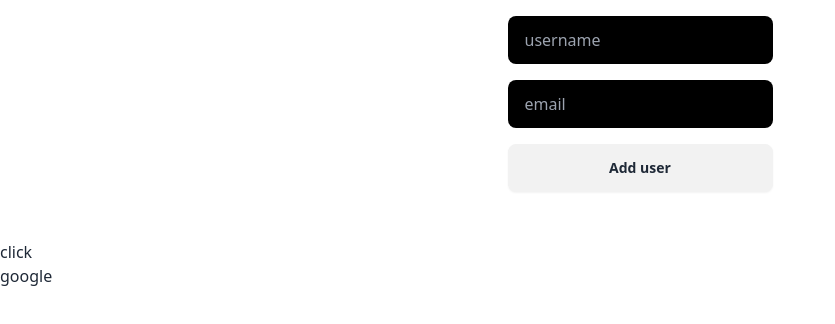
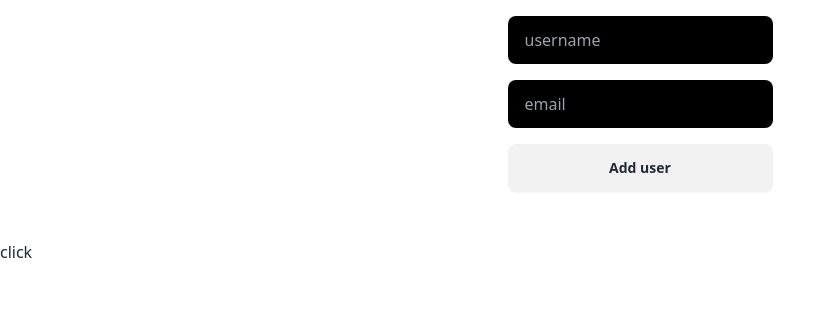
Before and after one commit to Foshati/reactfrontcast-learn, a React (Vite) app: page / in a window 1280 px wide. Shown: the top 324 px of the page, without its empty margins (0-835 px from the left). Built offline with nearby package versions, Linux system fonts and the light colour scheme.

Commit message:
polymorphic component

```diff
--- a/src/App.tsx
+++ b/src/App.tsx
@@ -3,6 +3,7 @@ import UserList from "./components/UserList";
 import AddUser from "./components/AddUser";
 import Input from "./components/Input";
 import Button from "./components/Button";
+import Container from "./components/Container";
 
 export type UserPrprs = {
   username: string;
@@ -51,9 +52,7 @@ export default function App() {
           <Button>click</Button>
         </p>
 
-        <p>
-          <Button href="https://google.com">google</Button>
-        </p>
+        <Container ComponentName={Input} />
       </div>
     </>
   );
--- /dev/null
+++ b/src/components/Container.tsx
@@ -0,0 +1,14 @@
+import {type ElementType } from "react";
+
+type ContainerProps = {
+  ComponentName: ElementType;
+};
+
+export default function Container({ ComponentName }: ContainerProps) {
+  const Component = ComponentName;
+  return (
+    <>
+      <Component />
+    </>
+  );
+}
```
